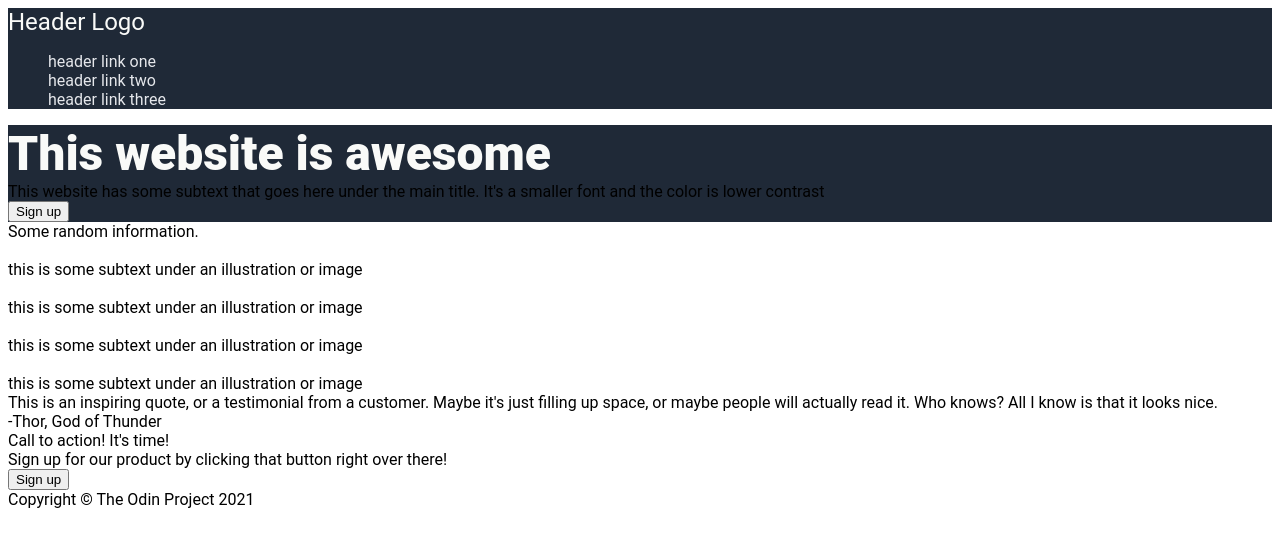
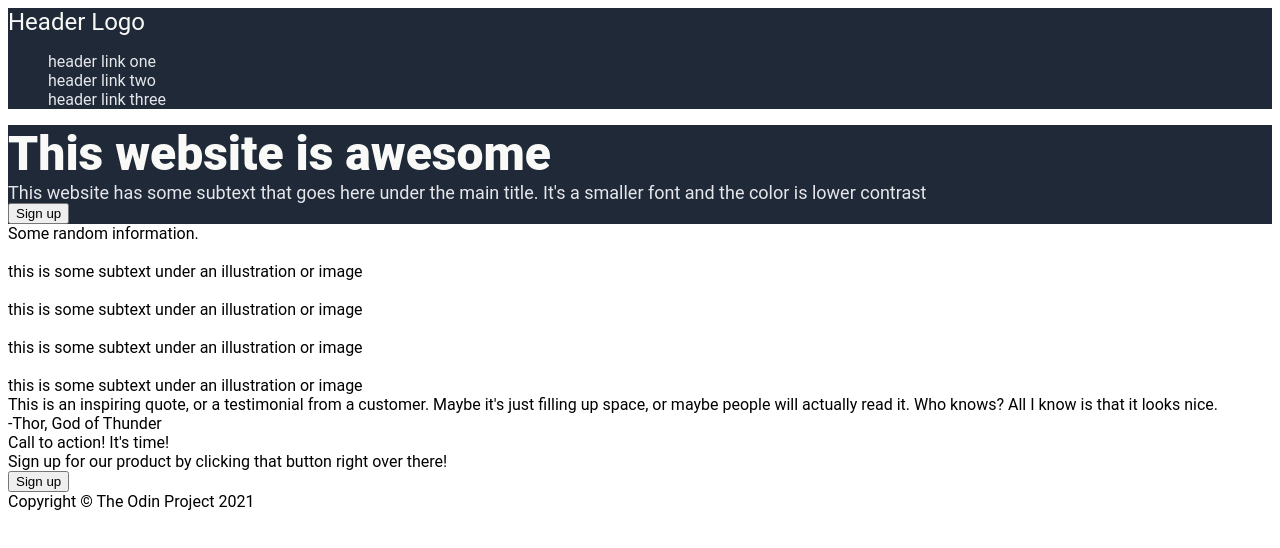
Before and after one commit to TheFloTheGame/landing-page, a plain HTML site: page index.html in a window 1280 px wide. Drawn offline with Linux system fonts and the light colour scheme.

Commit message:
feat: add hero subtext color and font size

```diff
--- a/style.css
+++ b/style.css
@@ -22,3 +22,8 @@ ul {
   font-size: 48px;
   font-weight: 900;
 }
+
+.hero-subtext {
+  color: #e5e7eb;
+  font-size: 18px;
+}
```
